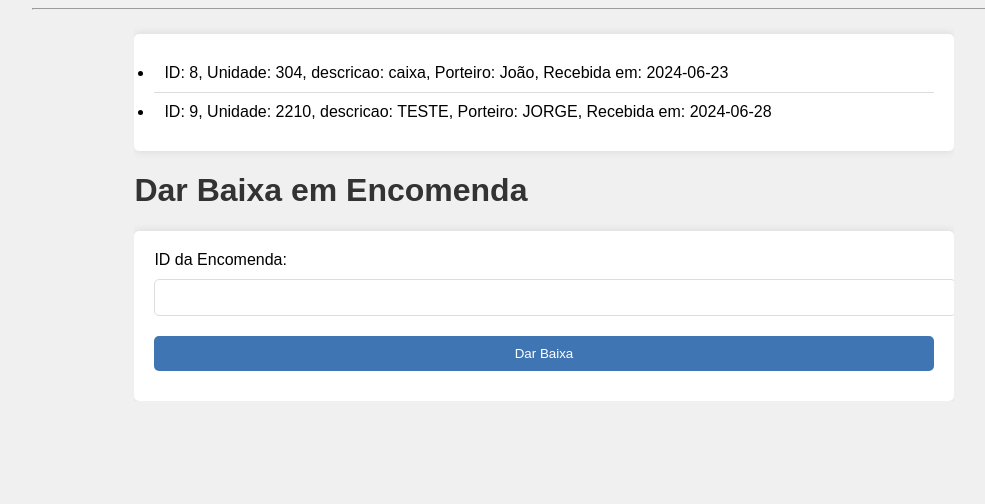
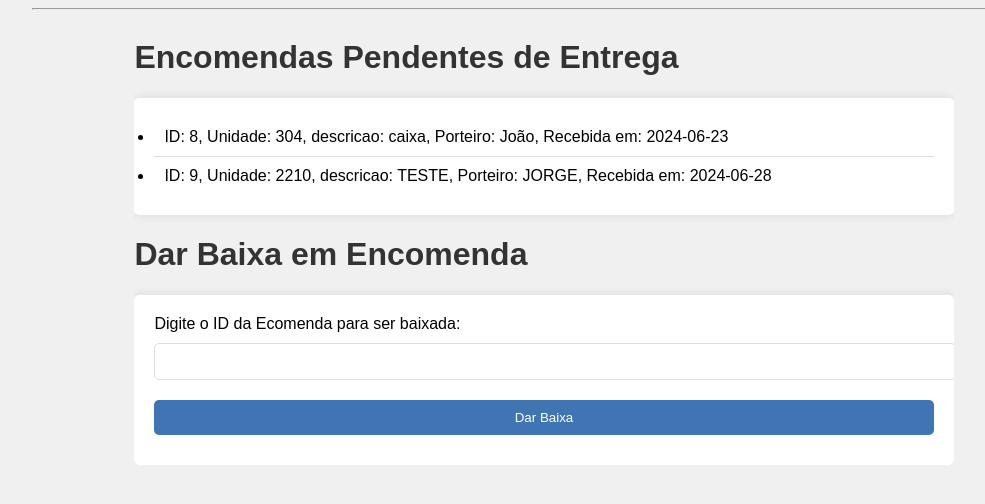
Before and after one commit to warlleydf/condominio, a Flask app: page /dar_baixa in a window 1280 px wide. Shown: the part 38-542 px from the top of the page, without its empty margins (96-1081 px from the left). Run offline with Flask 3, Linux system fonts and the light colour scheme; data comes from the database, SQL or seed files in the repository.

Commit message:
[update]

```diff
--- a/templates/dar_baixa.html
+++ b/templates/dar_baixa.html
@@ -1,6 +1,7 @@
 {% extends "base.html" %}
 
 {% block content %}
+<h1>Encomendas Pendentes de Entrega</h1>
 <ul>
     {% for encomenda in encomendas %}
         <li>ID: {{ encomenda[0] }}, Unidade: {{ encomenda[1] }}, descricao: {{ encomenda[2] }}, Porteiro: {{ encomenda[3] }}, Recebida em: {{ encomenda[4] }}</li>
@@ -8,7 +9,7 @@
 </ul>
 <h1>Dar Baixa em Encomenda</h1>
 <form method="POST">
-    ID da Encomenda: <input type="number" name="id_encomenda"><br>
+    Digite o ID da Ecomenda para ser baixada: <input type="number" name="id_encomenda"><br>
     <input type="submit" value="Dar Baixa">
 </form>
 {% endblock %}
```
